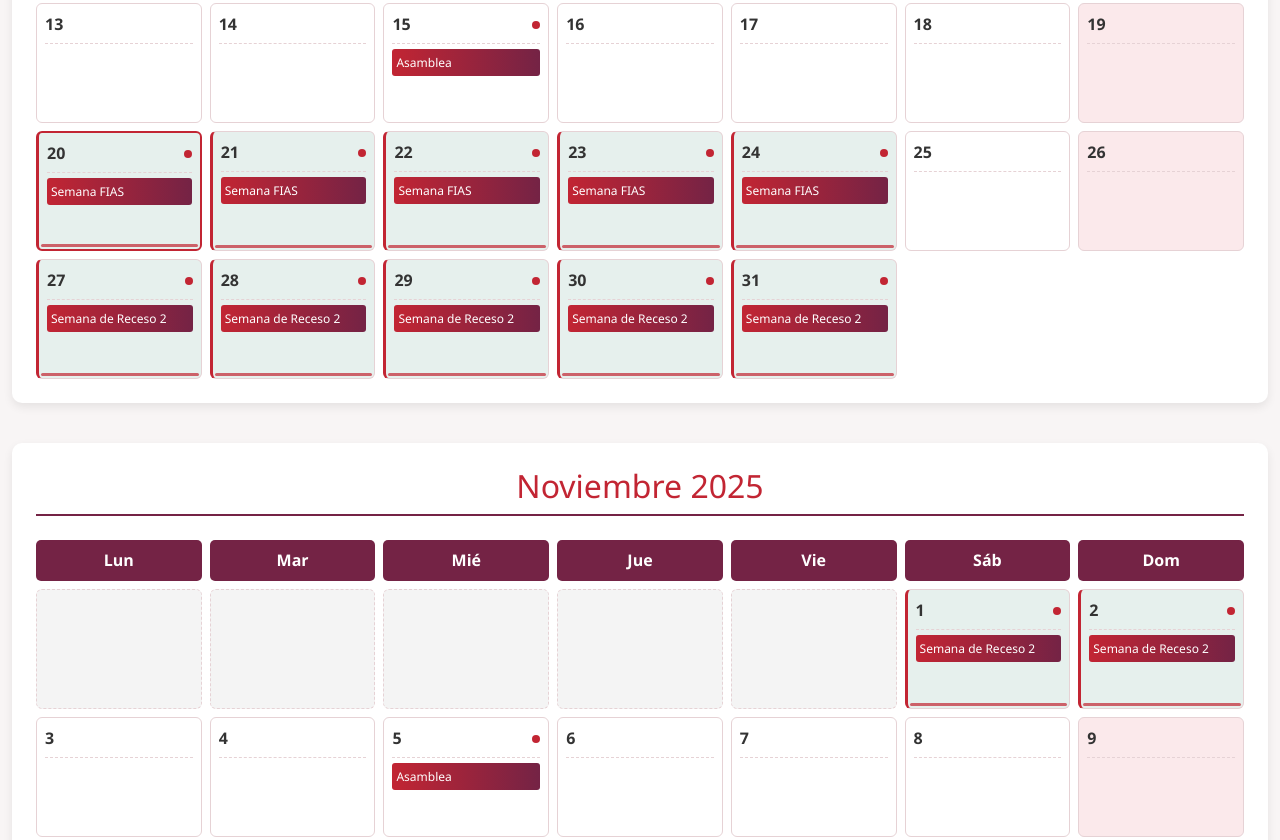
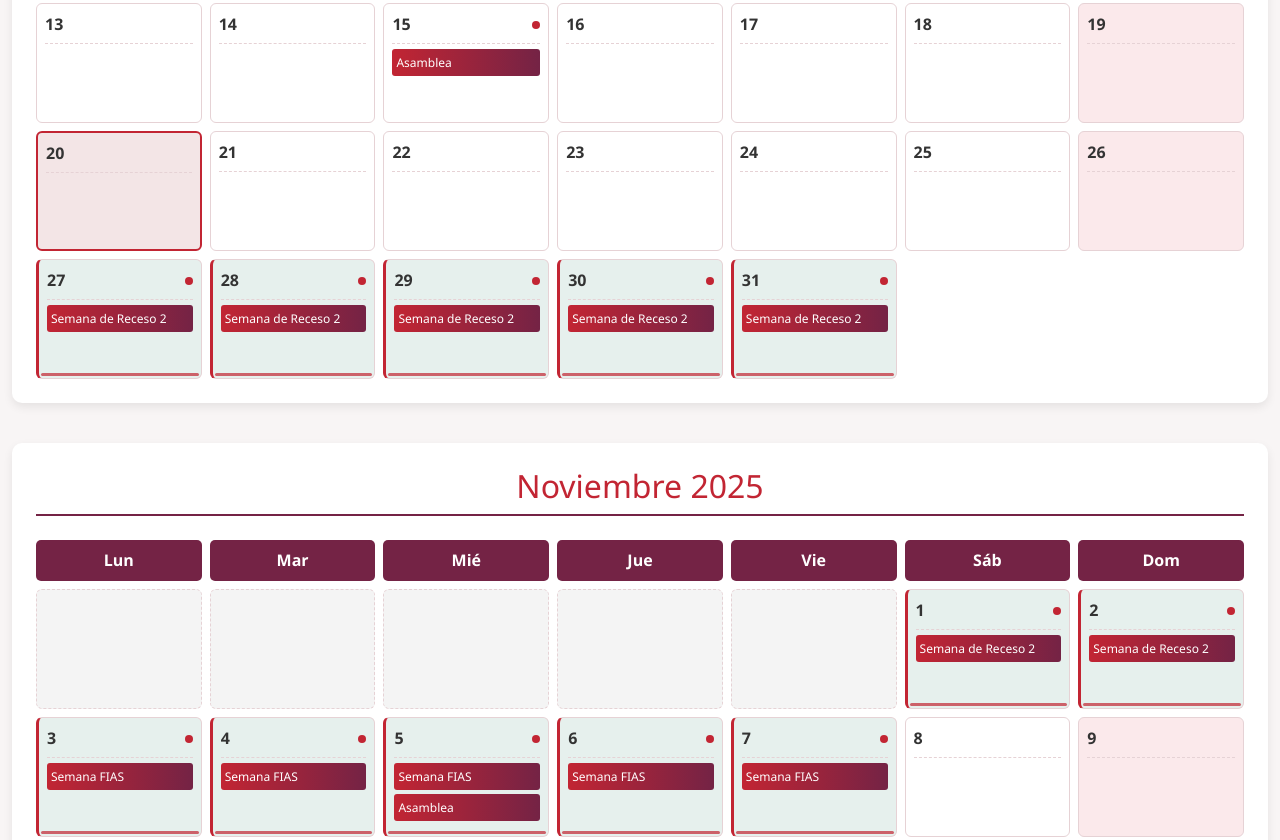
Before and after one commit to asambleafias/calendario-fias, a plain HTML site: page index.html in a window 1280 px wide. Shown: the part 1813-2653 px from the top of the page. Drawn offline with nearby package versions, Linux system fonts and the light colour scheme.

Commit message:
Update index.html

```diff
--- a/index.html
+++ b/index.html
@@ -404,12 +404,12 @@
             },
             {
                 id: 5,
-                fecha: "2025-10-20",
-                fechaFin: "2025-10-24",
+                fecha: "2025-11-03",
+                fechaFin: "2025-11-07",
                 titulo: "Semana FIAS",
                 descripcion: "Este año organizaremos una semana donde los departamentos puedan mostrarse a través de charlas de docentes, post grados, tours, presentación de posters y más. ",
                 categoria: "Actividades FIAS",
-                ubicacion: "Buxef 850 + Calán(?)"
+                ubicacion: "Buxef 850 + Calán"
             },
             {
                 id: 6,
```
